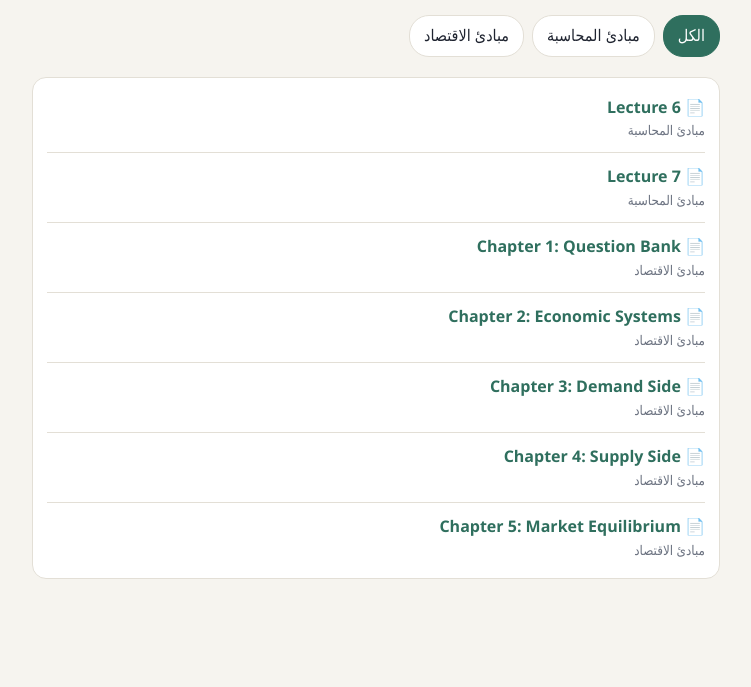
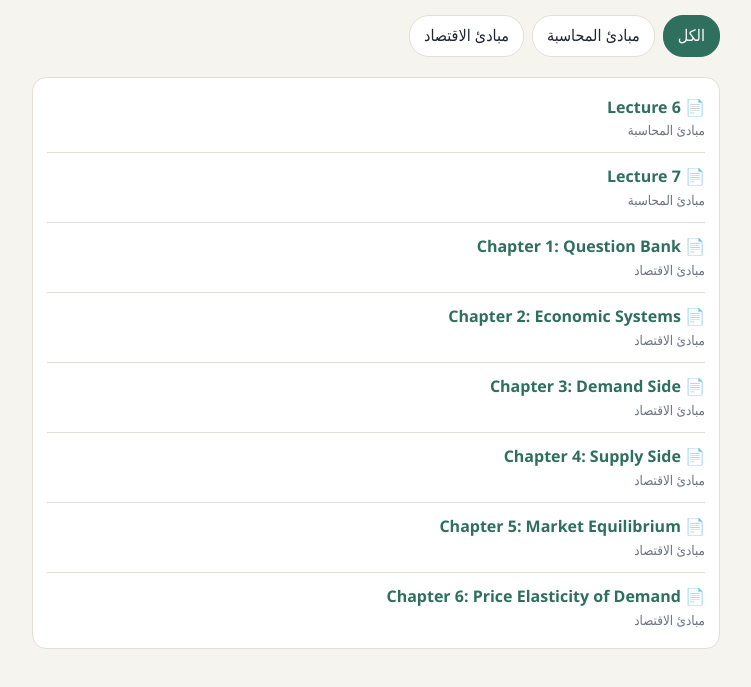
Before and after one commit to Ziad14641/College, a plain HTML site: page index.html in a window 1280 px wide. Shown: the part 91-778 px from the top of the page, without its empty margins (264-1015 px from the left). Drawn offline with Linux system fonts and the light colour scheme.

Commit message:
Update index.html

```diff
--- a/index.html
+++ b/index.html
@@ -37,7 +37,8 @@ var FILES = [
   { subject: "مبادئ الاقتصاد", title: "Chapter 2: Economic Systems", file: "Ch2 Economic systems.pdf" },
   { subject: "مبادئ الاقتصاد", title: "Chapter 3: Demand Side", file: "Ch3 Demand.pdf" },
   { subject: "مبادئ الاقتصاد", title: "Chapter 4: Supply Side", file: "supply side Ch4.pdf" },
-  { subject: "مبادئ الاقتصاد", title: "Chapter 5: Market Equilibrium", file: "market equilibrium ch 5.pdf" }
+  { subject: "مبادئ الاقتصاد", title: "Chapter 5: Market Equilibrium", file: "market equilibrium ch 5.pdf" },
+  { subject: "مبادئ الاقتصاد", title: "Chapter 6: Price Elasticity of Demand", file: "Elasticity Ch6.pdf" }
 ];
 var cur = "الكل";
 function render() {
```
